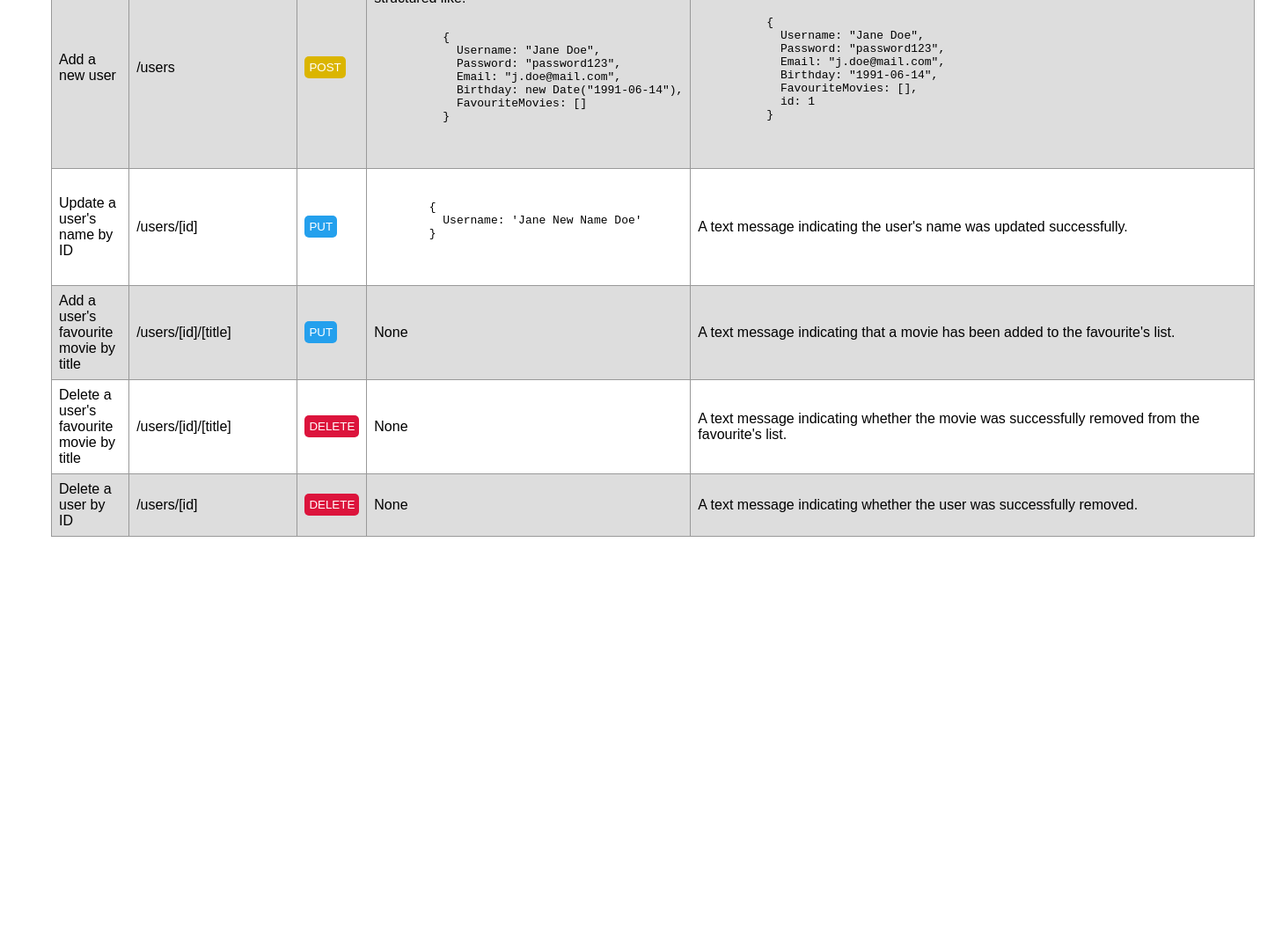
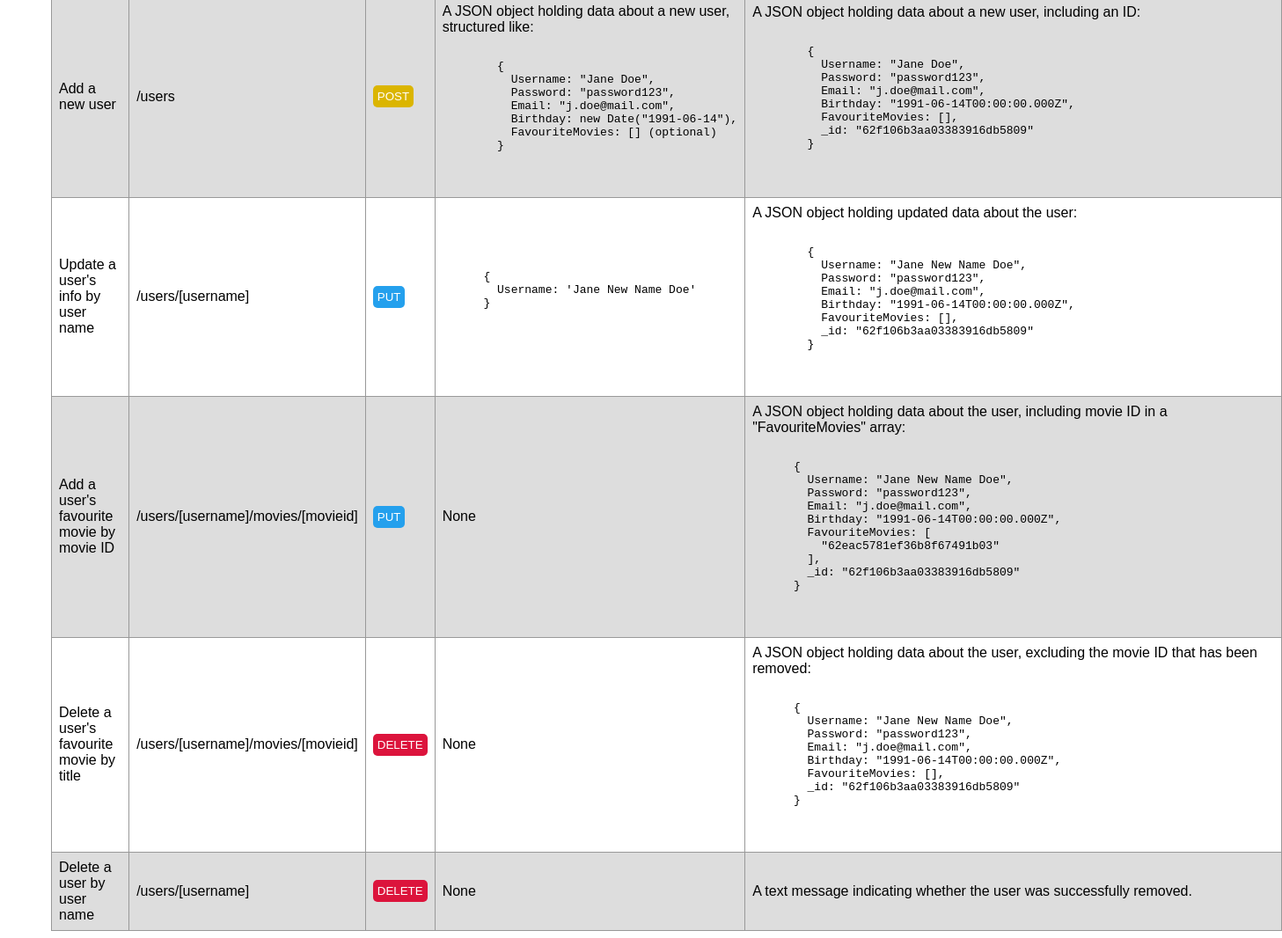
Before and after one commit to netti-w/myFlix, a website: page public/documentation.html in a window 1280 px wide. Shown: the part 1395-2461 px from the top of the page at 88% size, 1457 px wide, since content can reach past the window. Before the commit the page ends 2013 px from the top, so only its background shows below. Drawn offline with Linux system fonts and the light colour scheme.

Commit message:
Update documentation

```diff
--- a/public/documentation.html
+++ b/public/documentation.html
@@ -9,8 +9,8 @@
 <body>
   <h1>Documentation</h1>
   <p>This is a REST API for an
-    application called “myFlix” that interacts with a database that stores data
-     about different movies
+    application called “myFlix” that interacts with a database that
+    stores data about different movies.
   </p>
   <table>
   <tr>
@@ -39,6 +39,7 @@
       <pre>
       <code>
       {
+        _id: "62eac5ab1ef36b8f67491b05"
         Title: "Midsommar",
         Director: {
           Name:"Ari Aster",
@@ -56,7 +57,7 @@
             or threat that is often a reflection of the fears being
             experienced by society at the time."
         },
-            Description:"A couple travels to Northern Europe to visit a rural
+        Description: "A couple travels to Northern Europe to visit a rural
         hometown's fabled Swedish mid-summer festival. What begins as an
         idyllic retreat quickly devolves into an increasingly violent and
         bizarre competition at the hands of a pagan cult.",
@@ -74,7 +75,7 @@
   </tr>
   <tr>
     <td>Get data about a genre by name</td>
-    <td>/movies/genre/[name]</td>
+    <td>/movies/genre/[genrename]</td>
     <td><button class="button-green">GET</button></td>
     <td>None</td>
     <td>A JSON object holding data about a genre, containing name and
@@ -96,7 +97,7 @@
   </tr>
   <tr>
     <td>Get data about a director by name</td>
-    <td>/movies/directors/[name]</td>
+    <td>/movies/directors/[directorname]</td>
     <td><button class="button-green">GET</button></td>
     <td>None</td>
     <td>A JSON object holding data about a director, containing bio, birth year
@@ -128,7 +129,7 @@
           Password: "password123",
           Email: "j.doe@mail.com",
           Birthday: new Date("1991-06-14"),
-            FavouriteMovies: []
+          FavouriteMovies: [] (optional)
         }
         </code>
       </pre>
@@ -140,17 +141,17 @@
           Username: "Jane Doe",
           Password: "password123",
           Email: "j.doe@mail.com",
-            Birthday: "1991-06-14",
+          Birthday: "1991-06-14T00:00:00.000Z",
           FavouriteMovies: [],
-            id: 1
+          _id: "62f106b3aa03383916db5809"
         }
       </code>
     </pre>
   </td>
   </tr>
   <tr>
-    <td>Update a user's name by ID</td>
-    <td>/users/[id]</td>
+    <td>Update a user's info by user name</td>
+    <td>/users/[username]</td>
     <td><button class="button-blue">PUT</button></td>
     <td>
     <pre>
@@ -161,28 +162,68 @@
       </code>
     </pre>
     </td>
-    <td>A text message indicating the user's name was updated
-      successfully.</td>
+    <td>A JSON object holding updated data about the user:
+      <pre>
+        <code>
+        {
+          Username: "Jane New Name Doe",
+          Password: "password123",
+          Email: "j.doe@mail.com",
+          Birthday: "1991-06-14T00:00:00.000Z",
+          FavouriteMovies: [],
+          _id: "62f106b3aa03383916db5809"
+        }
+        </code>
+      </pre>
+    </td>
 </tr>
 <tr>
-  <td>Add a user's favourite movie by title</td>
-  <td>/users/[id]/[title]</td>
+  <td>Add a user's favourite movie by movie ID</td>
+  <td>/users/[username]/movies/[movieid]</td>
   <td><button class="button-blue">PUT</button></td>
   <td>None</td>
-  <td>A text message indicating that a movie has been added to
-    the favourite's list.</td>
+  <td>A JSON object holding data about the user, including movie ID in a
+    "FavouriteMovies" array:
+    <pre>
+      <code>
+      {
+        Username: "Jane New Name Doe",
+        Password: "password123",
+        Email: "j.doe@mail.com",
+        Birthday: "1991-06-14T00:00:00.000Z",
+        FavouriteMovies: [
+          "62eac5781ef36b8f67491b03"
+        ],
+        _id: "62f106b3aa03383916db5809"
+      }
+      </code>
+    </pre>
+  </td>
 </tr>
 <tr>
   <td>Delete a user's favourite movie by title</td>
-  <td>/users/[id]/[title]</td>
+  <td>/users/[username]/movies/[movieid]</td>
   <td><button class="button-red">DELETE</button></td>
   <td>None</td>
-  <td>A text message indicating whether the movie was successfully removed
-    from the favourite's list.</td>
+  <td>A JSON object holding data about the user, excluding the movie ID
+    that has been removed:
+    <pre>
+      <code>
+      {
+        Username: "Jane New Name Doe",
+        Password: "password123",
+        Email: "j.doe@mail.com",
+        Birthday: "1991-06-14T00:00:00.000Z",
+        FavouriteMovies: [],
+        _id: "62f106b3aa03383916db5809"
+      }
+      </code>
+    </pre>
+  </td>
 </tr>
 <tr>
-  <td>Delete a user by ID</td>
-  <td>/users/[id]</td>
+  <td>Delete a user by user name</td>
+  <td>/users/[username]</td>
   <td><button class="button-red">DELETE</button></td>
   <td>None</td>
   <td>A text message indicating whether the user was
```
Lines whose indentation alone changed are shown as unchanged.
